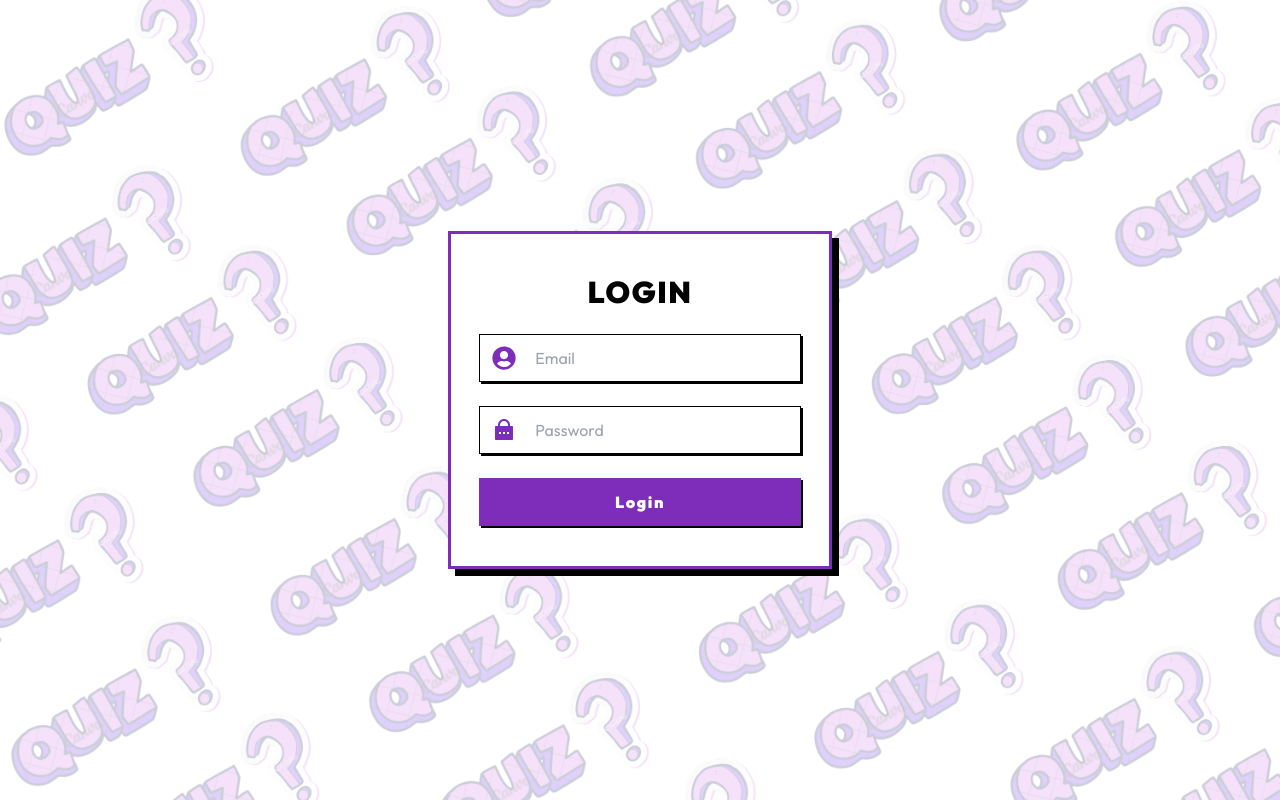
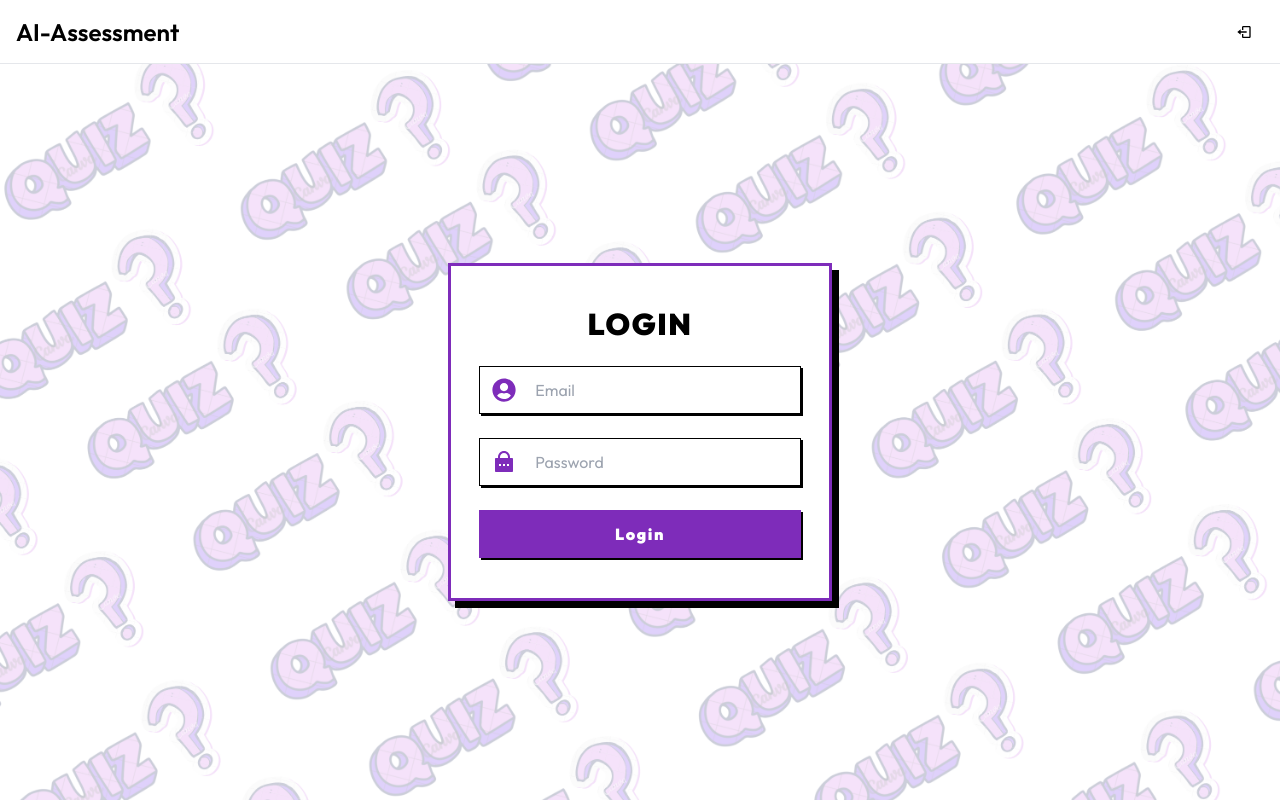
Before and after one commit to RoshanRv/ai-assessment, a Next.js app: page /login in a window 1280 px wide. Built offline with nearby package versions, Linux system fonts and the light colour scheme.

Commit message:
small fix

```diff
--- a/src/app/login/page.tsx
+++ b/src/app/login/page.tsx
@@ -1,5 +1,6 @@
 "use client";
 
+import Header from "@/components/Header";
 import Button from "@/components/button/Button";
 import useToast from "@/store/useToast";
 import useUser from "@/store/useUser";
@@ -44,7 +45,9 @@
   };
 
   return (
-    <div className=" w-full h-[100vh] flex justify-center items-center bg">
+    <>
+      <Header />
+      <div className=" w-full h-[calc(100vh-4rem)] flex justify-center items-center bg">
         {/* --- BG Designs --- */}
         <div className=" w-96 h-auto py-10 text-center px-7 p-5 CardShadow flex flex-col gap-y-6  border-[3px] bg-white z-10 border-priClr  ">
           <h1 className=" font-black tracking-wider text-3xl">LOGIN </h1>
@@ -71,7 +74,7 @@
               <RiLockPasswordFill className=" text-priClr text-2xl" />
             </div>
             <input
-            type="text"
+              type="password"
               placeholder="Password"
               value={pass}
               onChange={(e) => setPass(e.target.value)}
@@ -82,6 +85,7 @@
           <Button onclick={Login} />
         </div>
       </div>
+    </>
   );
 };
 
--- a/src/components/Header.tsx
+++ b/src/components/Header.tsx
@@ -1,4 +1,5 @@
 import useUser from "@/store/useUser";
+import Link from "next/link";
 import React from "react";
 import { BiLogOut } from "react-icons/bi";
 
@@ -8,7 +9,9 @@
   const user = useUser((state) => state.user);
   return (
     <nav className="px-4 py-4 border-b  bg-white h-[4rem] flex items-center justify-between">
-      <h1 className="text-2xl font-semibold">AI-Assessment</h1>
+      <Link href={"/"}>
+        <h1 className="text-2xl font-semibold">AI-Assessment</h1>
+      </Link>
       <div className="flex gap-4 items-center">
         <p>{user?.userName}</p>
         <button className="p-3 rounded-full hover:bg-black/10 transition-all">
```
Lines whose indentation alone changed are shown as unchanged.
